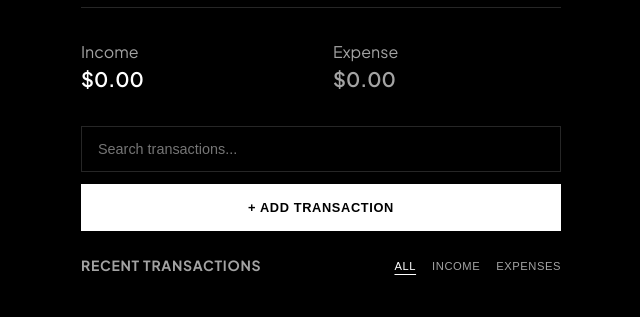
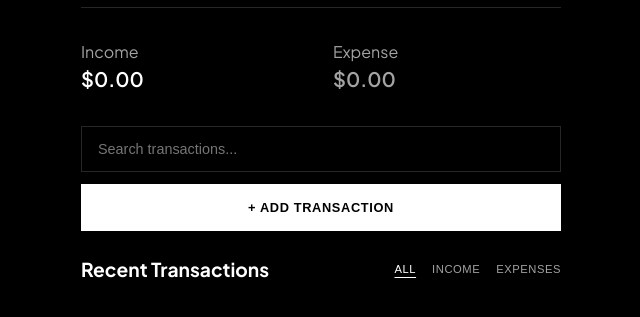
Before and after one commit to nycevents/debugbattle2, a plain HTML site: page index.html in a window 1280 px wide. Shown: the part 207-524 px from the top of the page, without its empty margins (319-959 px from the left). Drawn offline with Linux system fonts and the light colour scheme.

Commit message:
removing faltu ki chize and also increasing the size like of the video why 1.2 idk they dont gave me the measuremnet so :)

```diff
--- a/style.css
+++ b/style.css
@@ -158,10 +158,8 @@ header {
 }
 
 .section-header h2 {
-    font-size: 0.875rem;
-    text-transform: uppercase;
-    letter-spacing: 0.05em;
-    color: var(--text-secondary);
+    font-size: 1.2rem;
+    color: var(--text-primary);
 }
 
 .filter-btns {
```
